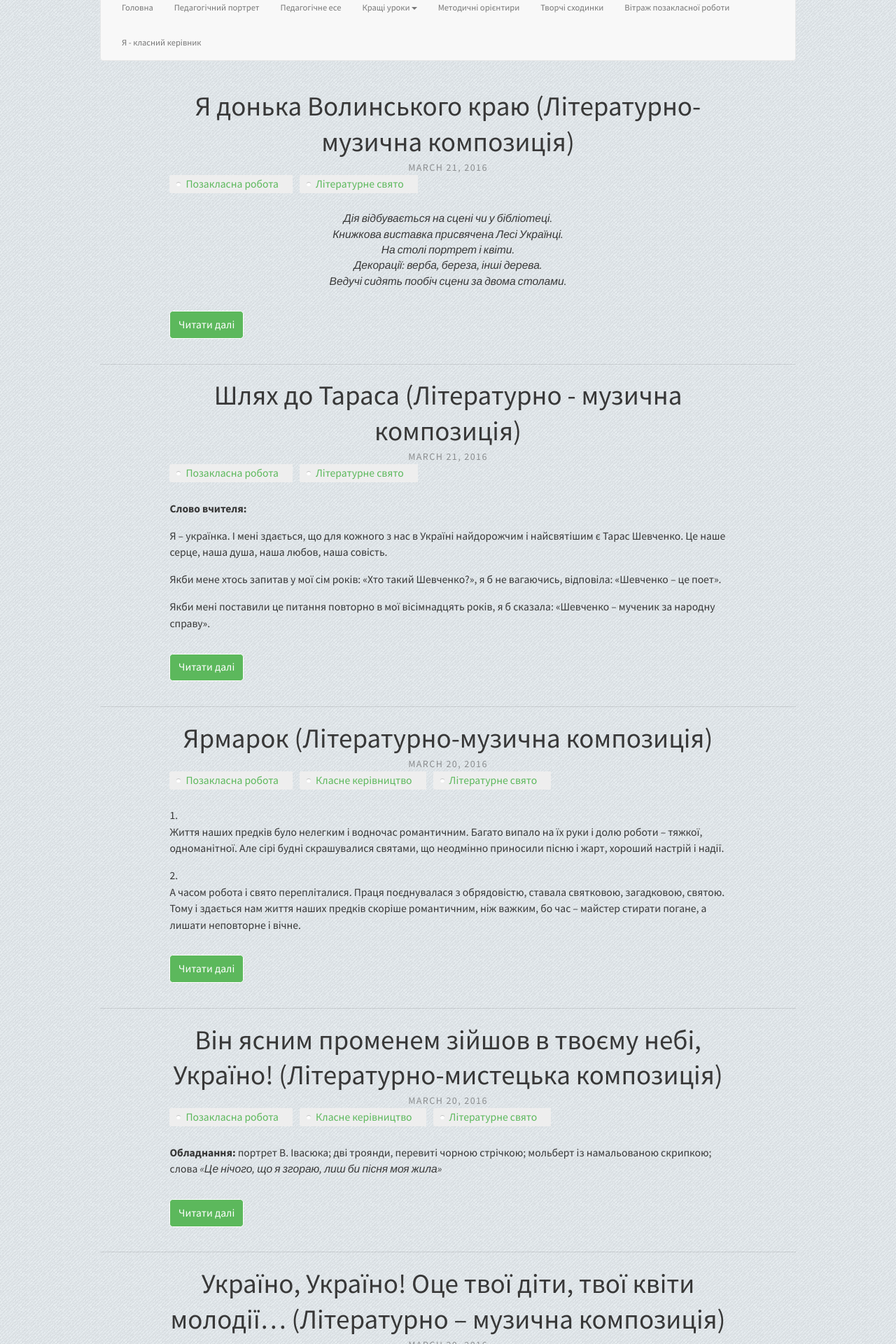
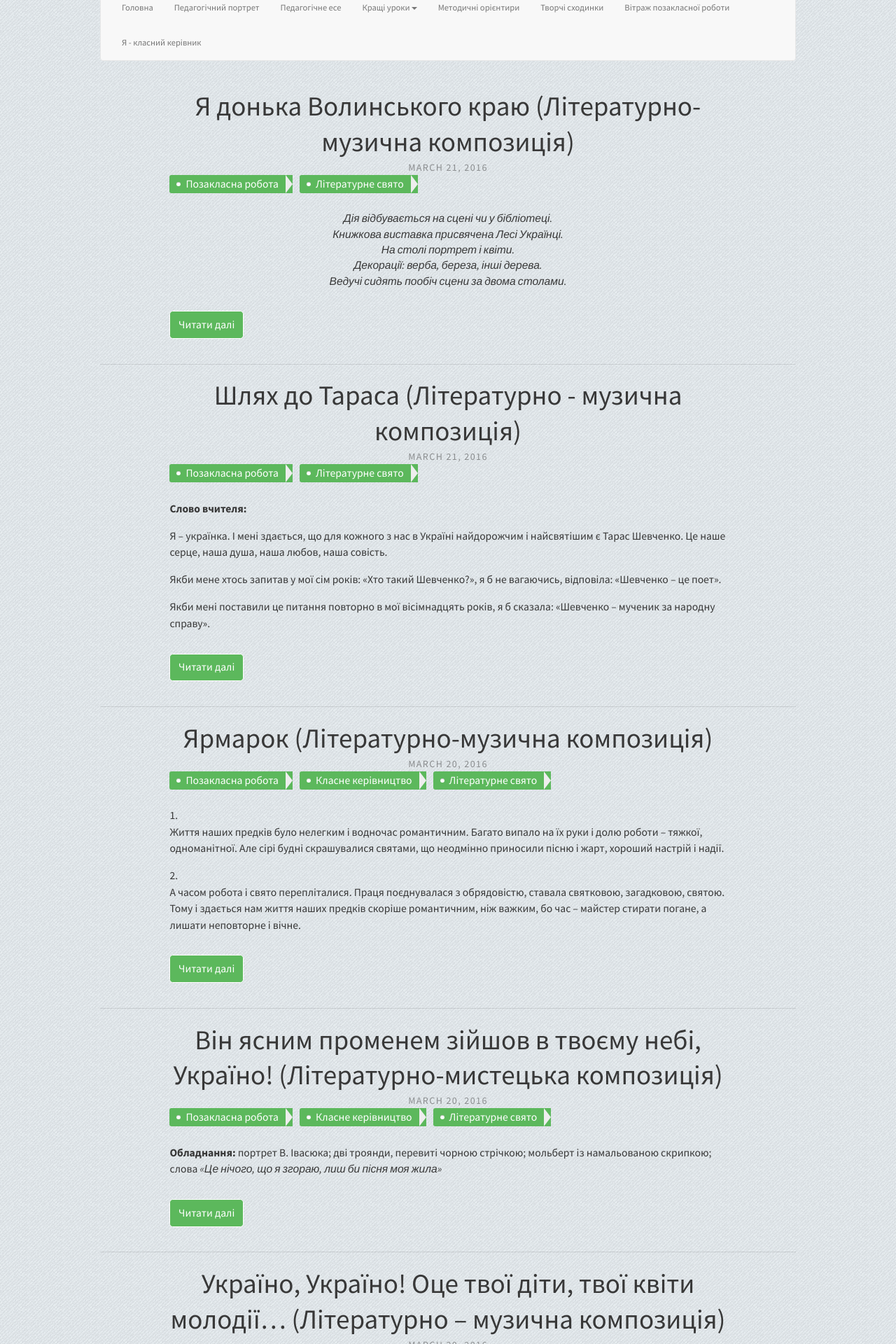
Before and after one commit to tetyanashevchuk/tetyanashevchuk.github.io, a Jekyll site: the page built from index.html, in a window 1280 px wide. Shown: the part 306-2226 px from the top of the page at 70% size. Built offline with Jekyll 4.4.1, drawn with Linux system fonts in a browser that asks for light colours; nearby versions of some CDN libraries.

Commit message:
updated button and tags

```diff
--- a/css/tags.css
+++ b/css/tags.css
@@ -15,9 +15,9 @@
 }
 
 .tag {
-  background: #eee;
+  background: #5CB85C;
   border-radius: 3px 0 0 3px;
-  color: #5CB85C;
+  color: #fff;
   display: inline-block;
   height: 26px;
   line-height: 26px;
```
